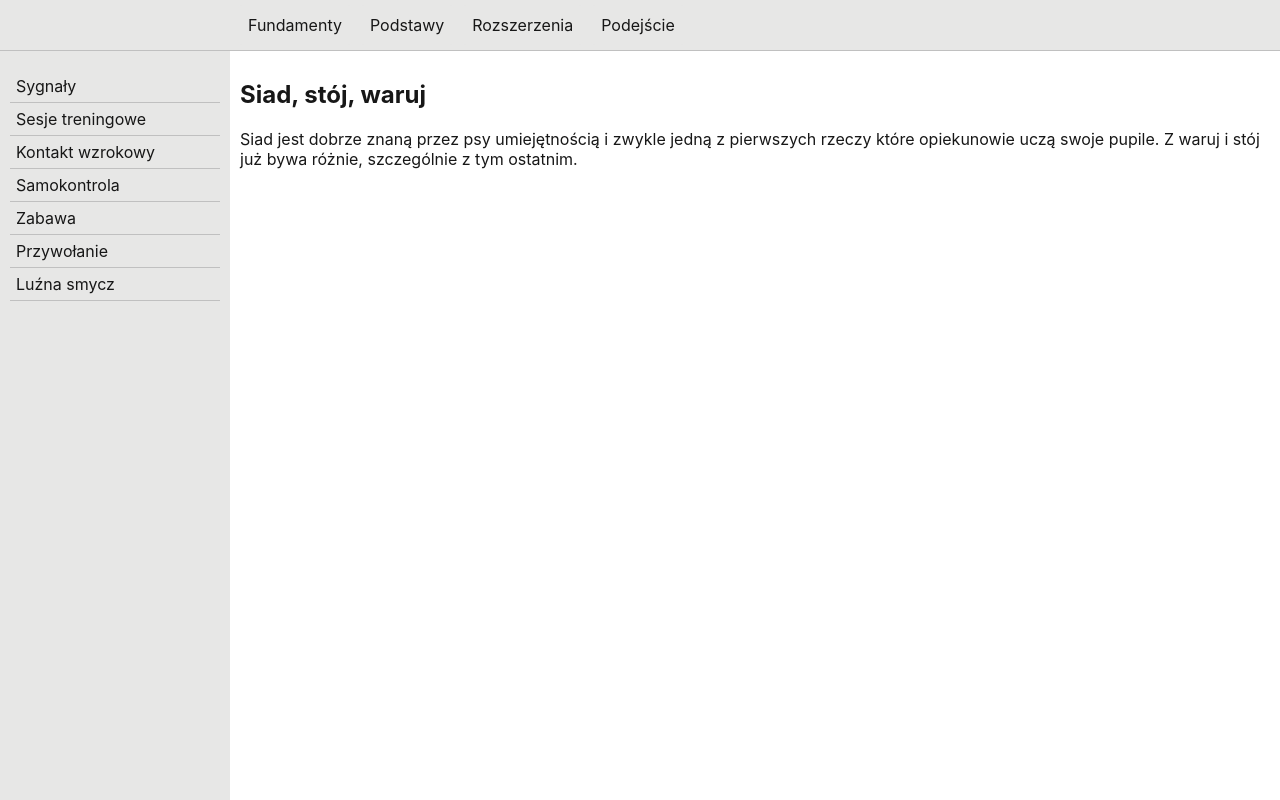
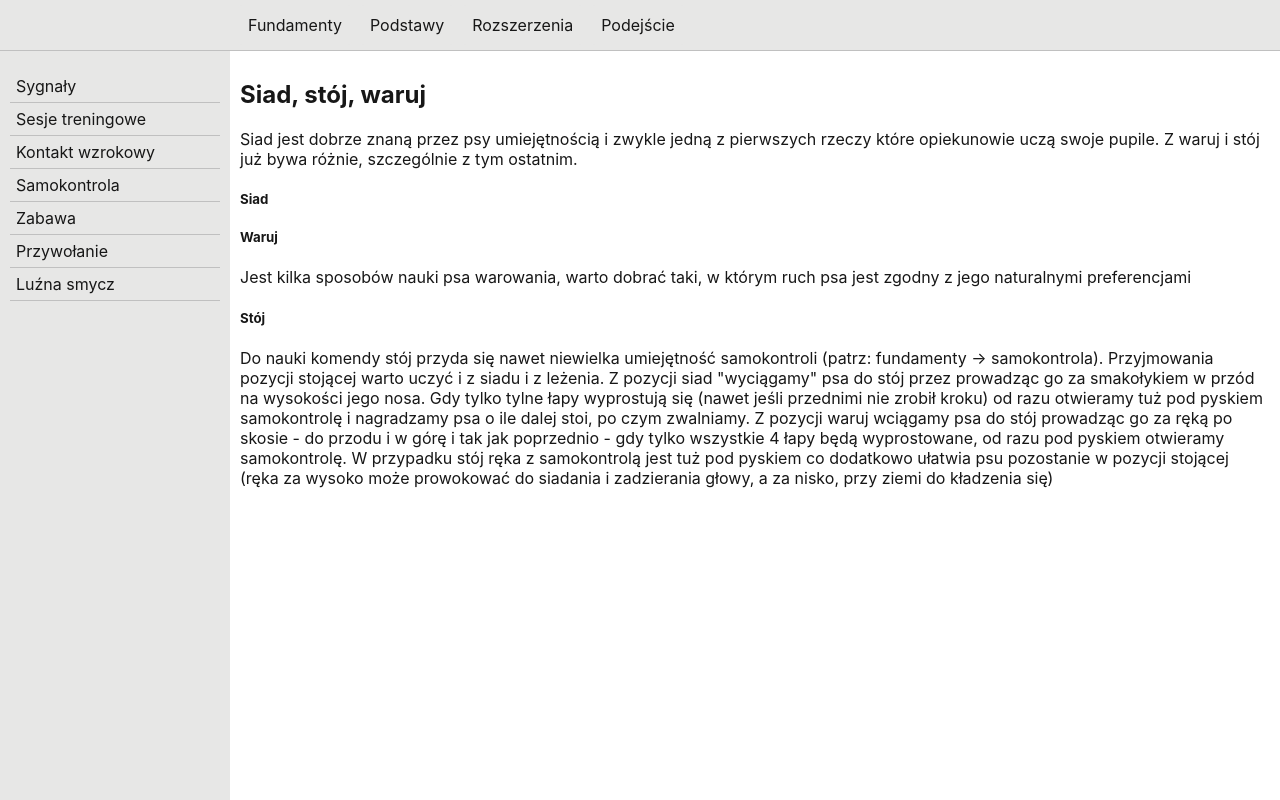
Before and after one commit to MonikaKrella/GoldenPawsAcademy, a React (Create React App) app: page /positions in a window 1280 px wide. Built offline with nearby package versions, Linux system fonts and the light colour scheme.

Commit message:
update postitions and toyplay pages

```diff
--- a/src/components/positions-page/Positions.tsx
+++ b/src/components/positions-page/Positions.tsx
@@ -7,6 +7,9 @@ const Positions = () => {
     <div>
       <PageTitle title={positionsText.title} />
       <Textbox text={positionsText.intro} />
+      <Textbox title={positionsText.sitTitle} text={positionsText.sitText} />
+      <Textbox title={positionsText.downTitle} text={positionsText.downText} />
+      <Textbox title={positionsText.stayTitle} text={positionsText.stayText} />
     </div>
   );
 };
--- a/src/components/toy-play-page/ToyPlay.tsx
+++ b/src/components/toy-play-page/ToyPlay.tsx
@@ -15,6 +15,7 @@ const ToyPlay = () => {
       <Tip text={toyPlayText.tip3} />
       <Step text={toyPlayText.step2} stepNumber={2} />
       <Step text={toyPlayText.step3} stepNumber={3} />
+      <Video url="https://www.youtube.com/embed/ObNwQZZzBJU" />
       <Video url="https://www.youtube.com/embed/qkO8RdlISp4" />
     </div>
   );
--- a/src/data/positions.ts
+++ b/src/data/positions.ts
@@ -2,4 +2,13 @@ export const positionsText = {
   title: 'Siad, stój, waruj',
   intro:
     'Siad jest dobrze znaną przez psy umiejętnością i zwykle jedną z pierwszych rzeczy które opiekunowie uczą swoje pupile. Z waruj i stój już bywa różnie, szczególnie z tym ostatnim.',
+  sitTitle: 'Siad',
+  sitText: '',
+  downTitle: 'Waruj',
+  downText:
+    'Jest kilka sposobów nauki psa warowania, warto dobrać taki, w którym ruch psa jest zgodny z jego naturalnymi preferencjami',
+  downMethod1: '',
+  stayTitle: 'Stój',
+  stayText:
+    'Do nauki komendy stój przyda się nawet niewielka umiejętność samokontroli (patrz: fundamenty -> samokontrola). Przyjmowania pozycji stojącej warto uczyć i z siadu i z leżenia. Z pozycji siad "wyciągamy" psa do stój przez prowadząc go za smakołykiem w przód na wysokości jego nosa. Gdy tylko tylne łapy wyprostują się (nawet jeśli przednimi nie zrobił kroku) od razu otwieramy tuż pod pyskiem samokontrolę i nagradzamy psa o ile dalej stoi, po czym zwalniamy. Z pozycji waruj wciągamy psa do stój prowadząc go za ręką po skosie - do przodu i w górę i tak jak poprzednio - gdy tylko wszystkie 4 łapy będą wyprostowane, od razu pod pyskiem otwieramy samokontrolę. W przypadku stój ręka z samokontrolą jest tuż pod pyskiem co dodatkowo ułatwia psu pozostanie w pozycji stojącej (ręka za wysoko może prowokować do siadania i zadzierania głowy, a za nisko, przy ziemi do kładzenia się)',
 };
--- a/src/layout/layout/LayoutData.ts
+++ b/src/layout/layout/LayoutData.ts
@@ -54,8 +54,8 @@ export const LayoutData: LayoutModule[] = [
         path: '/target',
       },
       {
-        title: 'Bieg do nieruchomej zabawki',
-        path: '/run-to-toy',
+        title: 'Wysyłanie na przedmiot',
+        path: '/platform',
       },
     ],
   },
@@ -65,10 +65,6 @@ export const LayoutData: LayoutModule[] = [
       {
         title: 'Omijanie',
         path: '/round',
-      },
-      {
-        title: 'Wysyłanie na przedmiot',
-        path: '/platform',
       },
       {
         title: 'Pozycje na odległość',
@@ -85,6 +81,10 @@ export const LayoutData: LayoutModule[] = [
       {
         title: 'Wyszukiwanie przedmiotu',
         path: '/stick',
+      },
+      {
+        title: 'Bieg do nieruchomej zabawki',
+        path: '/run-to-toy',
       },
     ],
   },
```
